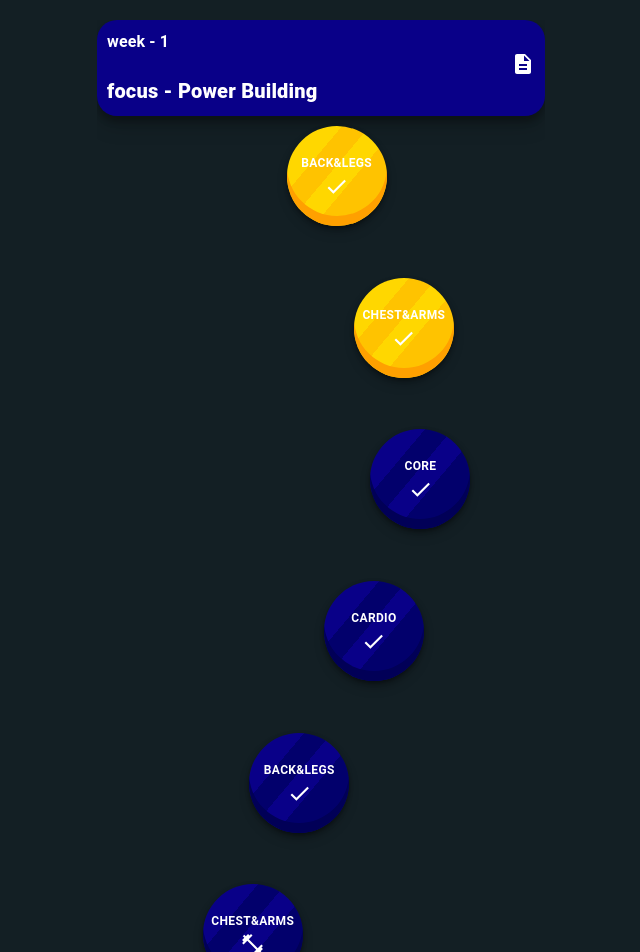
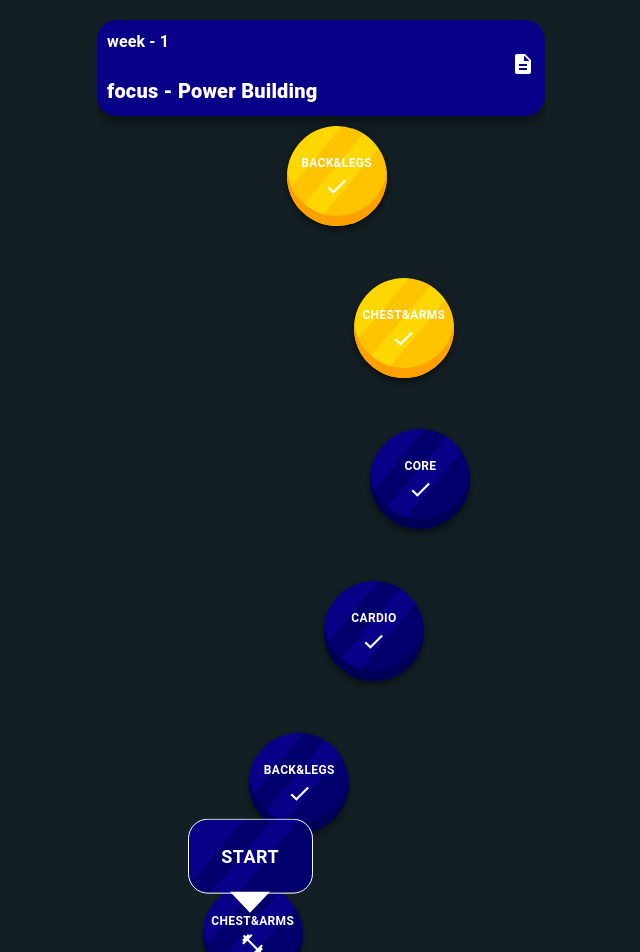
Before and after one commit to YuvalShvartsman/FitBFF-client, a React (Vite) app: page / in a window 1280 px wide. Shown: the top 952 px of the page, without its empty margins (319-959 px from the left). Built offline with nearby package versions, Linux system fonts and the light colour scheme.

Commit message:
added a floating div above my step to display the current session that user is in.

```diff
--- a/src/components/Homepage/HomepageStepper/HomepageStepper.tsx
+++ b/src/components/Homepage/HomepageStepper/HomepageStepper.tsx
@@ -6,8 +6,11 @@ import { steps } from "../../../dummyData";
 import Step from "./Step/Step";
 
 import DescriptionIcon from "@mui/icons-material/Description";
+import { findCurrentSession } from "../../../helperFuncs/findCurrentSession";
 
 function HomepageStepper() {
+  const currentSessionId = findCurrentSession(steps);
+
   return (
     <Box className="Stepper">
       {steps.map((week, key) => (
@@ -39,12 +42,13 @@ function HomepageStepper() {
           </Box>
 
           <Box className="Week" key={key}>
-            {week.sessions.map((step, key) => (
+            {week.sessions.map((session, key) => (
               <Step
-                step={step}
+                session={session}
                 key={key}
                 amountOfSteps={week.sessions.length}
-                stepNum={key}
+                sessionNum={key}
+                currentSessionId={currentSessionId}
               />
             ))}
           </Box>
--- a/src/components/Homepage/HomepageStepper/Step/Step.css
+++ b/src/components/Homepage/HomepageStepper/Step/Step.css
@@ -1,3 +1,67 @@
+.StartContainer {
+  position: absolute !important;
+  width: fit-content !important;
+  height: fit-content !important;
+  z-index: 1 !important;
+  outline: none !important;
+}
+
+.StartContainerRectangle {
+  display: flex;
+  justify-content: center;
+  align-items: center;
+  width: 125px !important;
+  height: 75px !important;
+  background-color: var(--first-color) !important;
+  background: linear-gradient(
+    130deg,
+    var(--first-color) 30%,
+    var(--second-color) 30%,
+
+    var(--second-color) 45%,
+    var(--first-color) 45%,
+
+    var(--first-color) 60%,
+    var(--second-color) 60%
+  ) !important;
+  position: relative !important;
+  top: 50px !important; /* Adjust these values to position the rectangle */
+  left: 50px !important; /* Adjust these values to position the rectangle */
+  color: var(--text) !important;
+  border-radius: 20px !important;
+  font-size: 18px !important;
+  font-weight: bold !important;
+  border: 1px solid white !important;
+  animation: float 3s ease-in-out infinite;
+}
+
+@keyframes float {
+  0% {
+    transform: translateY(0);
+  }
+  50% {
+    transform: translateY(-10px);
+  }
+  100% {
+    transform: translateY(0);
+  }
+}
+
+.StartContainerRectangle::after {
+  content: "";
+  position: absolute;
+  bottom: -20px;
+  left: 50%;
+  transform: translateX(-50%);
+  width: 0;
+  height: 0;
+
+  border-left: 20px solid transparent;
+  border-right: 20px solid transparent;
+  border-top: 21px solid var(--text);
+  z-index: 4;
+}
+
 .Step {
   position: absolute !important;
   display: flex;
--- a/src/components/Homepage/HomepageStepper/Step/Step.tsx
+++ b/src/components/Homepage/HomepageStepper/Step/Step.tsx
@@ -1,47 +1,63 @@
 import "./Step.css";
 
-import { Button } from "@mui/material";
+import { Box, Button } from "@mui/material";
 
 import FitnessCenterIcon from "@mui/icons-material/FitnessCenter";
 import CheckIcon from "@mui/icons-material/Check";
+import { Session } from "../../../../types/Session";
 
 type StepProps = {
-  step: {
-    id: number;
-    type: string;
-    icon: string;
-    isComplete?: boolean;
-    isGolden?: boolean;
-  };
-  stepNum: number;
+  session: Session;
+  sessionNum: number;
   amountOfSteps: number;
+  currentSessionId: number | null;
 };
 
 type Position = "left" | "top";
 
-function Step({ step, stepNum, amountOfSteps }: StepProps) {
+function Step({
+  session,
+  sessionNum,
+  amountOfSteps,
+  currentSessionId,
+}: StepProps) {
   const CalcPosition = (position: Position) => {
     if (position === "left")
-      return `${42 + 20 * Math.sin((2 * Math.PI * stepNum) / amountOfSteps)}%`;
-    else if (position === "top") return `${stepNum * 14.7}%`;
+      return `${
+        42 + 20 * Math.sin((2 * Math.PI * sessionNum) / amountOfSteps)
+      }%`;
+    else if (position === "top") return `${sessionNum * 14.7}%`;
   };
 
   return (
+    <>
+      {currentSessionId === session.id && (
+        <Box
+          className="StartContainer"
+          sx={{
+            top: `calc(${CalcPosition("top")} - 115px)`,
+            left: `calc(${CalcPosition("left")} - 65px)`,
+          }}
+        >
+          <Button className="StartContainerRectangle">Start</Button>
+        </Box>
+      )}
       <Button
-      key={step.id}
-      className={!step.isGolden ? "Step" : "Step Golden"}
-      style={{
+        key={session.id}
+        className={!session.isGolden ? "Step" : "Step Golden"}
+        sx={{
           top: CalcPosition("top"),
           left: CalcPosition("left"),
         }}
       >
-      {step.type}
-      {step.isComplete ? (
+        {session.type}
+        {session.isComplete ? (
           <CheckIcon className="StepIcon" fontSize="large" />
         ) : (
           <FitnessCenterIcon className="StepIcon" />
         )}
       </Button>
+    </>
   );
 }
 
--- /dev/null
+++ b/src/helperFuncs/findCurrentSession.ts
@@ -0,0 +1,12 @@
+import { Step } from "../types/Step";
+
+export const findCurrentSession = (steps: Step[]) => {
+  for (const week of steps) {
+    for (const session of week.sessions) {
+      if (session.isComplete === undefined || session.isComplete === false) {
+        return session.id;
+      }
+    }
+  }
+  return null;
+};
--- /dev/null
+++ b/src/types/Session.ts
@@ -0,0 +1,7 @@
+export type Session = {
+  id: number;
+  isComplete?: boolean;
+  isGolden?: boolean;
+  type: string;
+  icon: string;
+};
--- /dev/null
+++ b/src/types/Step.ts
@@ -0,0 +1,9 @@
+import { Session } from "./Session";
+
+export type Step = {
+  week: number;
+  title: string;
+  desc: string;
+
+  sessions: Session[];
+};
```
Lines whose indentation alone changed are shown as unchanged.
